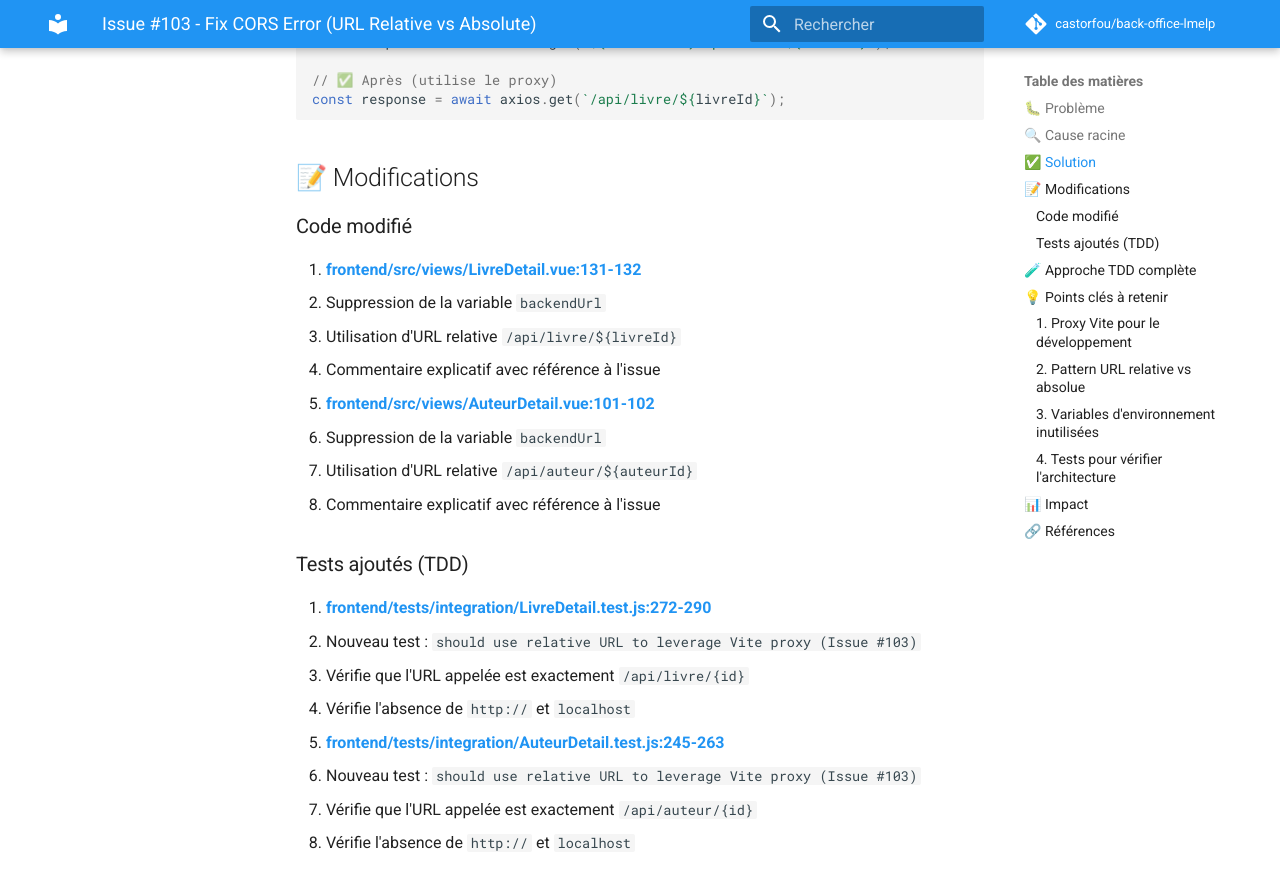
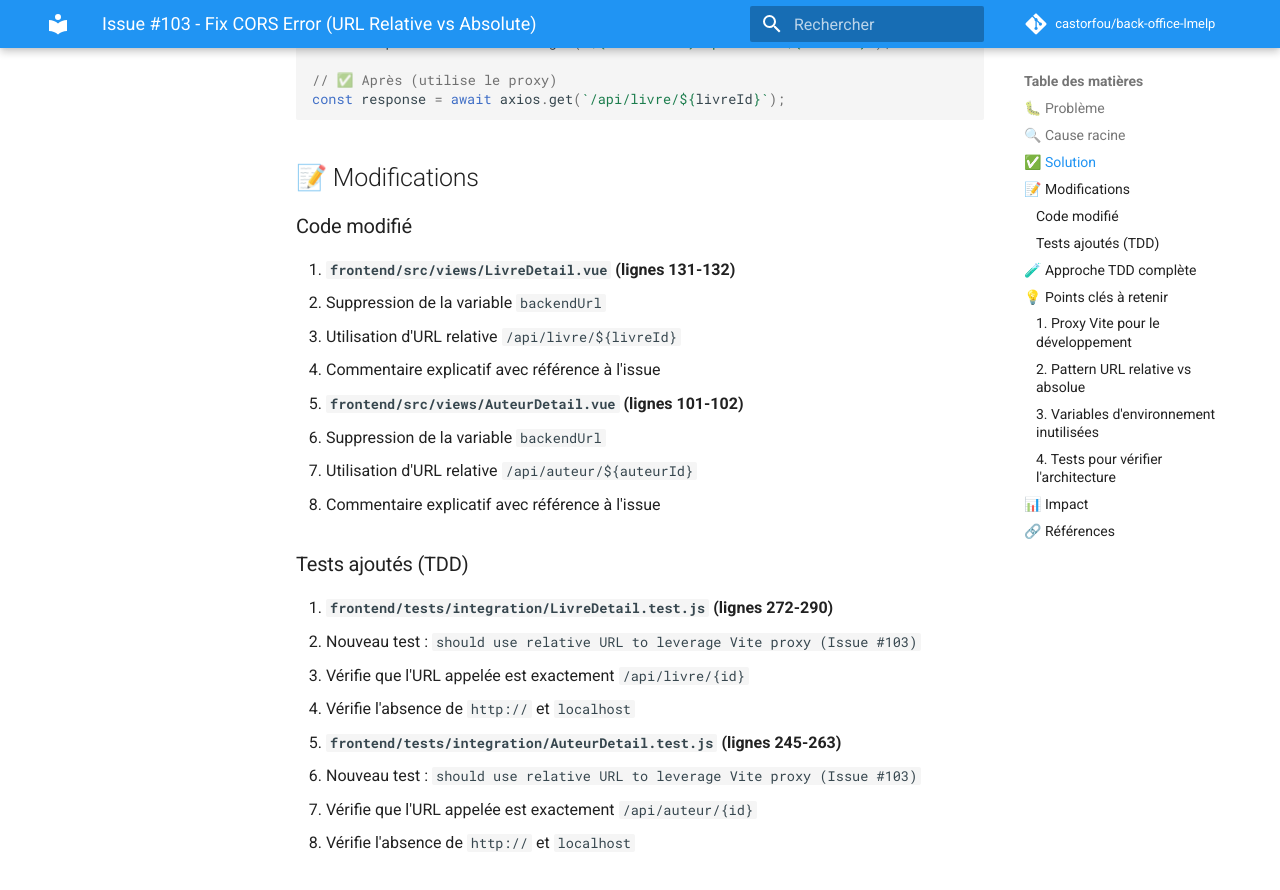
Before and after one commit to castorfou/back-office-lmelp, an MkDocs documentation site: the page built from docs/claude/memory/251116-1654-issue103-cors-fix-url-relative.md, in a window 1280 px wide and 900 px high, scrolled down 1199 px. Shown: the top 890 px of the window. Built offline with MkDocs 1.6.1 and Material for MkDocs 9.7.7, drawn with Linux system fonts in a browser that asks for light colours; comment, search, counter and statistics services are not loaded.

Commit message:
docs: fix broken links in memory file (issue #103)
Correction des liens vers les fichiers source dans le fichier de mémoire.
MkDocs ne peut pas résoudre les liens vers des fichiers hors du répertoire docs/.

Remplacement des liens markdown par des chemins de fichiers en code inline.

🤖 Generated with [Claude Code](https://claude.com/claude-code)

Co-Authored-By: Claude <noreply@anthropic.com>

```diff
--- a/docs/claude/memory/251116-1654-issue103-cors-fix-url-relative.md
+++ b/docs/claude/memory/251116-1654-issue103-cors-fix-url-relative.md
@@ -48,24 +48,24 @@ const response = await axios.get(`/api/livre/${livreId}`);
 
 ### Code modifié
 
-1. **[frontend/src/views/LivreDetail.vue:131-132](../../frontend/src/views/LivreDetail.vue#L131-L132)**
+1. **`frontend/src/views/LivreDetail.vue` (lignes 131-132)**
    - Suppression de la variable `backendUrl`
    - Utilisation d'URL relative `/api/livre/${livreId}`
    - Commentaire explicatif avec référence à l'issue
 
-2. **[frontend/src/views/AuteurDetail.vue:101-102](../../frontend/src/views/AuteurDetail.vue#L101-L102)**
+2. **`frontend/src/views/AuteurDetail.vue` (lignes 101-102)**
    - Suppression de la variable `backendUrl`
    - Utilisation d'URL relative `/api/auteur/${auteurId}`
    - Commentaire explicatif avec référence à l'issue
 
 ### Tests ajoutés (TDD)
 
-3. **[frontend/tests/integration/LivreDetail.test.js:272-290](../../frontend/tests/integration/LivreDetail.test.js#L272-L290)**
+3. **`frontend/tests/integration/LivreDetail.test.js` (lignes 272-290)**
    - Nouveau test : `should use relative URL to leverage Vite proxy (Issue #103)`
    - Vérifie que l'URL appelée est exactement `/api/livre/{id}`
    - Vérifie l'absence de `http://` et `localhost`
 
-4. **[frontend/tests/integration/AuteurDetail.test.js:245-263](../../frontend/tests/integration/AuteurDetail.test.js#L245-L263)**
+4. **`frontend/tests/integration/AuteurDetail.test.js` (lignes 245-263)**
    - Nouveau test : `should use relative URL to leverage Vite proxy (Issue #103)`
    - Vérifie que l'URL appelée est exactement `/api/auteur/{id}`
    - Vérifie l'absence de `http://` et `localhost`
```
